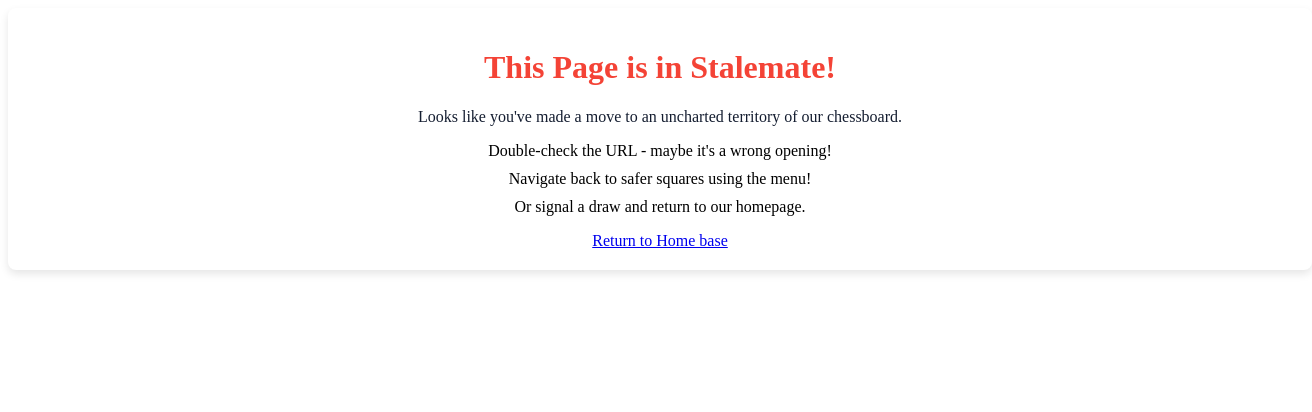
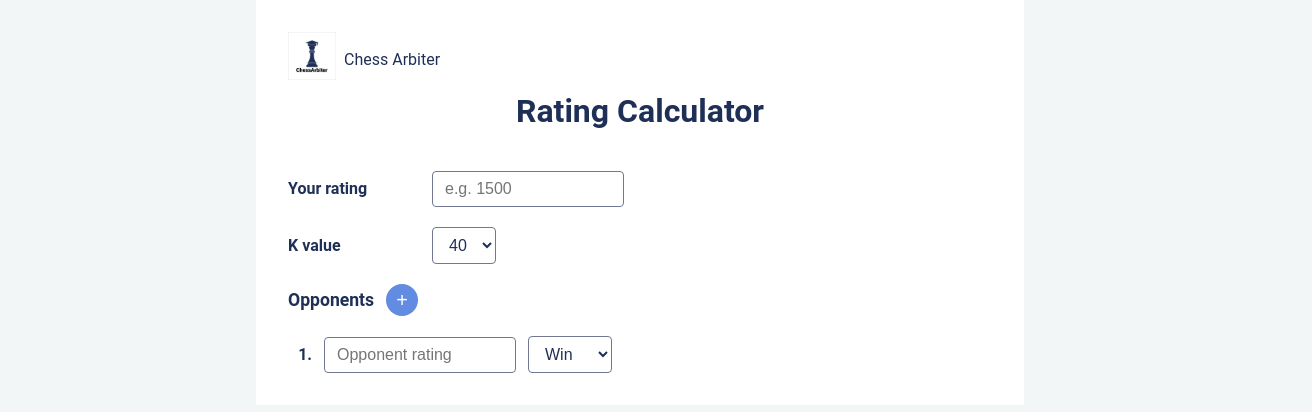
Before and after one commit to Chess-Arbiter/handbook, a Next.js app: page /rating-calculator in a window 1280 px wide. Before the commit this address had no page. Shown: the top 412 px of the page, 1312 px wide, since content can reach past the window. Built offline with nearby package versions, Linux system fonts and the light colour scheme.

Commit message:
feat: add initial rating calculator

```diff
--- /dev/null
+++ b/app/(static)/rating-calculator/RatingCalculator.tsx
@@ -0,0 +1,164 @@
+"use client";
+
+import { useState } from "react";
+import styles from "./rating-calculator.module.css";
+
+type Result = "win" | "draw" | "lose";
+
+interface Opponent {
+  id: number;
+  rating: string;
+  result: Result;
+}
+
+const SCORE: Record<Result, number> = { win: 1, draw: 0.5, lose: 0 };
+
+function expectedScore(ra: number, rb: number): number {
+  return 1 / (1 + Math.pow(10, (rb - ra) / 400));
+}
+
+let nextId = 1;
+
+export default function RatingCalculator() {
+  const [myRating, setMyRating] = useState("");
+  const [kValue, setKValue] = useState<10 | 20 | 40>(40);
+  const [opponents, setOpponents] = useState<Opponent[]>([
+    { id: nextId++, rating: "", result: "win" },
+  ]);
+
+  const addOpponent = () => {
+    setOpponents((prev) => [
+      ...prev,
+      { id: nextId++, rating: "", result: "win" },
+    ]);
+  };
+
+  const removeOpponent = (id: number) => {
+    setOpponents((prev) => prev.filter((o) => o.id !== id));
+  };
+
+  const updateOpponent = (id: number, field: keyof Omit<Opponent, "id">, value: string) => {
+    setOpponents((prev) =>
+      prev.map((o) => (o.id === id ? { ...o, [field]: value } : o))
+    );
+  };
+
+  const ra = parseFloat(myRating);
+  const validOpponents = opponents.filter((o) => o.rating !== "" && !isNaN(parseFloat(o.rating)));
+  const canCalculate = !isNaN(ra) && myRating !== "" && validOpponents.length > 0;
+
+  let ratingChange: number | null = null;
+  let newRating: number | null = null;
+
+  if (canCalculate) {
+    let totalEA = 0;
+    let totalSA = 0;
+
+    for (const opponent of validOpponents) {
+      const rb = parseFloat(opponent.rating);
+      totalEA += expectedScore(ra, rb);
+      totalSA += SCORE[opponent.result];
+    }
+
+    ratingChange = Math.round(kValue * (totalSA - totalEA));
+    newRating = ra + ratingChange;
+  }
+
+  return (
+    <div className={styles.calculator}>
+      <div className={styles.row}>
+        <label className={styles.label} htmlFor="my-rating">
+          Your rating
+        </label>
+        <input
+          id="my-rating"
+          className={styles.input}
+          type="number"
+          placeholder="e.g. 1500"
+          value={myRating}
+          onChange={(e) => setMyRating(e.target.value)}
+        />
+      </div>
+
+      <div className={styles.row}>
+        <label className={styles.label} htmlFor="k-value">
+          K value
+        </label>
+        <select
+          id="k-value"
+          className={styles.select}
+          value={kValue}
+          onChange={(e) => setKValue(Number(e.target.value) as 10 | 20 | 40)}
+        >
+          <option value={40}>40</option>
+          <option value={20}>20</option>
+          <option value={10}>10</option>
+        </select>
+      </div>
+
+      <div className={styles.opponentsHeader}>
+        <h2 className={styles.sectionTitle}>Opponents</h2>
+        <button className={styles.addButton} onClick={addOpponent} type="button">
+          +
+        </button>
+      </div>
+
+      <div className={styles.opponentsList}>
+        {opponents.map((o, index) => (
+          <div key={o.id} className={styles.opponentRow}>
+            <span className={styles.opponentIndex}>{index + 1}.</span>
+            <input
+              className={styles.input}
+              type="number"
+              placeholder="Opponent rating"
+              value={o.rating}
+              onChange={(e) => updateOpponent(o.id, "rating", e.target.value)}
+            />
+            <select
+              className={styles.select}
+              value={o.result}
+              onChange={(e) => updateOpponent(o.id, "result", e.target.value as Result)}
+            >
+              <option value="win">Win</option>
+              <option value="draw">Draw</option>
+              <option value="lose">Lose</option>
+            </select>
+            {opponents.length > 1 && (
+              <button
+                className={styles.removeButton}
+                onClick={() => removeOpponent(o.id)}
+                type="button"
+              >
+                ×
+              </button>
+            )}
+          </div>
+        ))}
+      </div>
+
+      {canCalculate && ratingChange !== null && newRating !== null && (
+        <div className={styles.result}>
+          <div className={styles.resultRow}>
+            <span className={styles.resultLabel}>Rating change</span>
+            <span
+              className={`${styles.resultValue} ${
+                ratingChange > 0
+                  ? styles.positive
+                  : ratingChange < 0
+                  ? styles.negative
+                  : styles.neutral
+              }`}
+            >
+              {ratingChange > 0 ? "+" : ""}
+              {ratingChange}
+            </span>
+          </div>
+          <div className={styles.resultRow}>
+            <span className={styles.resultLabel}>New rating</span>
+            <span className={styles.resultValue}>{newRating}</span>
+          </div>
+        </div>
+      )}
+    </div>
+  );
+}
--- /dev/null
+++ b/app/(static)/rating-calculator/page.tsx
@@ -0,0 +1,16 @@
+import { siteTitle } from "../../../constants/titles";
+import RatingCalculator from "./RatingCalculator";
+
+export const metadata = {
+  title: `Rating Calculator | ${siteTitle}`,
+  description: "Calculate your new Elo rating based on your game results.",
+};
+
+export default function RatingCalculatorPage() {
+  return (
+    <>
+      <h1>Rating Calculator</h1>
+      <RatingCalculator />
+    </>
+  );
+}
--- /dev/null
+++ b/app/(static)/rating-calculator/rating-calculator.module.css
@@ -0,0 +1,144 @@
+.calculator {
+  display: flex;
+  flex-direction: column;
+  gap: 1.25rem;
+}
+
+.row {
+  display: flex;
+  align-items: center;
+  gap: 1rem;
+}
+
+.label {
+  width: 8rem;
+  font-weight: 600;
+  flex-shrink: 0;
+}
+
+.input {
+  padding: 0.5rem 0.75rem;
+  border: 1px solid var(--border-color);
+  border-radius: 4px;
+  font-size: 1rem;
+  background-color: var(--white-bg);
+  color: var(--text-color);
+  width: 12rem;
+}
+
+.select {
+  padding: 0.5rem 0.75rem;
+  border: 1px solid var(--border-color);
+  border-radius: 4px;
+  font-size: 1rem;
+  background-color: var(--white-bg);
+  color: var(--text-color);
+  cursor: pointer;
+}
+
+.opponentsHeader {
+  display: flex;
+  align-items: center;
+  gap: 0.75rem;
+}
+
+.sectionTitle {
+  margin: 0;
+  font-size: 1.1rem;
+}
+
+.addButton {
+  width: 2rem;
+  height: 2rem;
+  border: none;
+  border-radius: 50%;
+  background-color: var(--primary);
+  color: #fff;
+  font-size: 1.25rem;
+  line-height: 1;
+  cursor: pointer;
+  display: flex;
+  align-items: center;
+  justify-content: center;
+}
+
+.addButton:hover {
+  opacity: 0.85;
+}
+
+.opponentsList {
+  display: flex;
+  flex-direction: column;
+  gap: 0.75rem;
+}
+
+.opponentRow {
+  display: flex;
+  align-items: center;
+  gap: 0.75rem;
+}
+
+.opponentIndex {
+  width: 1.5rem;
+  text-align: right;
+  font-weight: 600;
+  flex-shrink: 0;
+}
+
+.removeButton {
+  width: 2rem;
+  height: 2rem;
+  border: none;
+  border-radius: 50%;
+  background-color: var(--danger);
+  color: #fff;
+  font-size: 1.25rem;
+  line-height: 1;
+  cursor: pointer;
+  display: flex;
+  align-items: center;
+  justify-content: center;
+}
+
+.removeButton:hover {
+  opacity: 0.85;
+}
+
+.result {
+  margin-top: 0.5rem;
+  padding: 1.25rem;
+  border-radius: 6px;
+  background-color: var(--gray-alpha);
+  display: flex;
+  flex-direction: column;
+  gap: 0.75rem;
+}
+
+.resultRow {
+  display: flex;
+  align-items: center;
+  gap: 1rem;
+}
+
+.resultLabel {
+  width: 8rem;
+  font-weight: 600;
+  flex-shrink: 0;
+}
+
+.resultValue {
+  font-size: 1.5rem;
+  font-weight: 700;
+}
+
+.positive {
+  color: var(--success);
+}
+
+.negative {
+  color: var(--danger);
+}
+
+.neutral {
+  color: var(--gray);
+}
--- a/app/[lang]/[prefix]/[page]/page.tsx
+++ b/app/[lang]/[prefix]/[page]/page.tsx
@@ -1,8 +1,6 @@
 import MainLayout from "../../../../layouts/MainLayout";
 import AdditionalContents from "../../../../components/AdditionalContents/AdditionalContents";
 import { siteTitle } from "../../../../constants/titles";
-import "../../../../styles/globals.css";
-import "../../../../styles/theme.css";
 import Markdown from "react-markdown";
 import remarkGfm from "remark-gfm";
 import getData from "../../../../utils/getData";
--- a/app/layout.tsx
+++ b/app/layout.tsx
@@ -2,6 +2,8 @@
 
 import { useEffect } from "react";
 import { guessTheme } from "../utils/theme";
+import "../styles/globals.css";
+import "../styles/theme.css";
 
 export default function RootLayout({
   children,
--- a/components/Menu/menu.module.css
+++ b/components/Menu/menu.module.css
@@ -1,6 +1,6 @@
 .menu_tabs {
   display: grid;
-  grid-template-columns: 1fr 1fr;
+  grid-template-columns: 1fr 1fr 1fr;
   padding-top: 0.75rem;
 }
 
--- a/components/SidebarFooter/SidebarFooter.tsx
+++ b/components/SidebarFooter/SidebarFooter.tsx
@@ -1,5 +1,7 @@
+import Link from "next/link";
 import LanguagesSelect from "../LanguagesSelect/LanguagesSelect";
 import SocialLink from "../SocialLink/SocialLink";
+import Icon from "../Icon/Icon";
 import useMobile from "../../hooks/useMobile";
 import { ELANGUAGES } from "../../models/languages";
 import { ESocialLinks } from "../../models/socialLinks";
@@ -20,6 +22,9 @@ export default function SidebarFooter({
 
   return (
     <footer className={`sidebar__footer ${styles.footer}`}>
+      <Link href="/rating-calculator" aria-label="Rating Calculator">
+        <Icon name="calculator" />
+      </Link>
       <LanguagesSelect asPath={asPath} lang={query.lang} />
       <SocialLink
         href={`${ESocialLinks.fb}.${query.lang}`}
--- a/models/iconName.ts
+++ b/models/iconName.ts
@@ -11,4 +11,5 @@ export type IIconName =
   | ELANGUAGES.HY
   | "menu"
   | "close"
-  | "github";
+  | "github"
+  | "calculator";
```
Also changed, not shown: components/Icon/Icon.tsx (+7 -0 lines), components/Menu/MenuTabs.tsx (+9 -0 lines).
